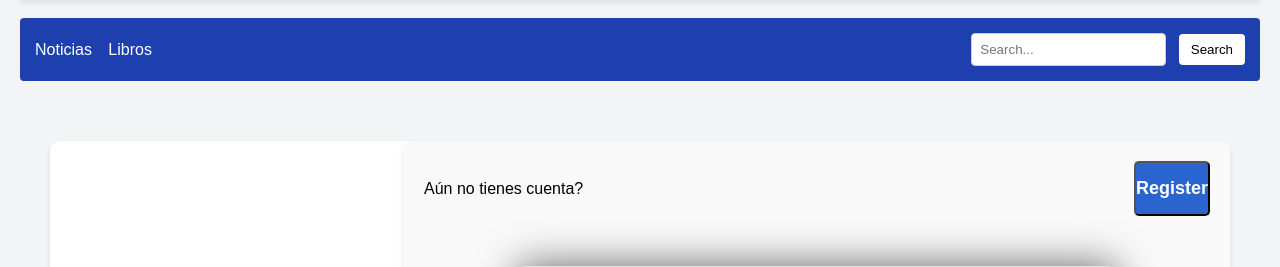
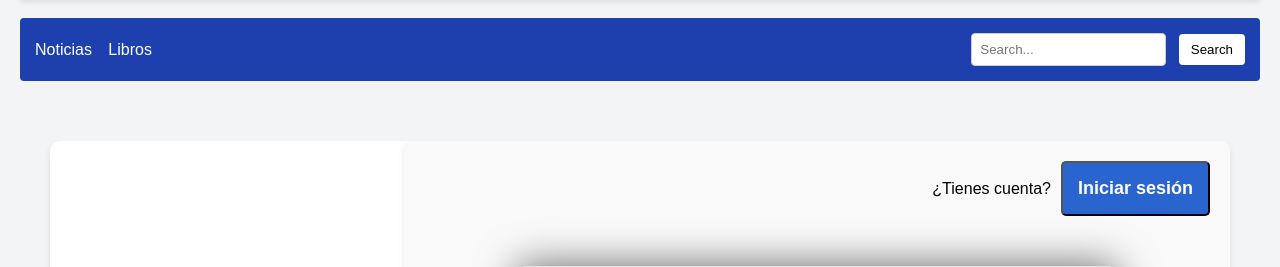
Before and after one commit to Di3go0-0/CompuGrafica, a plain HTML site: page Parcial1/register.html in a window 1280 px wide. Shown: the part 93-360 px from the top of the page. Drawn offline with Linux system fonts and the light colour scheme.

Commit message:
Update Parcial 1

```diff
--- a/Parcial1/register.html
+++ b/Parcial1/register.html
@@ -45,9 +45,9 @@
                     </div>
                     <div class="login-form">
                         <div class="form-header">
-                            <p>Aún no tienes cuenta?</p>
-                            <a href="register.html" class="button-register">
-                                <button class="btn btn-outline">Register</button>
+                            <p>¿Tienes cuenta?</p>
+                            <a href="login.html" class="button-register">
+                                <button class="btn btn-outline">Iniciar sesión</button>
                             </a>
                         </div>
                         <div class="formulario">
@@ -67,7 +67,7 @@
                                 <input type="date" placeholder="Fecha" id="Birth-date">
 
                                 <label for="username">Correo</label>
-                                <input type="text" placeholder="Email or Phone" id="username">
+                                <input type="text" placeholder="Correo electronico" id="username">
 
                                 <label for="password">Contraseña</label>
                                 <input type="password" placeholder="Password" id="password">
--- a/Parcial1/resources/css/login.css
+++ b/Parcial1/resources/css/login.css
@@ -33,7 +33,7 @@
 
 .main-content-login .form-header {
     display: flex;
-    justify-content: space-between;
+    justify-content: flex-end;
     align-items: center;
     margin-bottom: 20px;
 }
@@ -96,9 +96,13 @@
     width: 100%;
     background-color: #2964cf;
     color: #ffffff;
-    padding: 15px 0;
+    padding: 15px;
     font-size: 18px;
     font-weight: 600;
     border-radius: 5px;
     cursor: pointer;
 }
+
+.form-header p{
+    margin-right: 10px;
+}
--- a/Parcial1/resources/css/register.css
+++ b/Parcial1/resources/css/register.css
@@ -38,7 +38,7 @@
 
 .main-content-register .form-header {
     display: flex;
-    justify-content: space-between;
+    justify-content:flex-end;
     align-items: center;
     margin-bottom: 30px;
 }
@@ -95,9 +95,14 @@
     width: 100%;
     background-color: #2964cf;
     color: #ffffff;
-    padding: 15px 0;
+    padding: 15px;
     font-size: 18px;
     font-weight: 600;
     border-radius: 5px;
     cursor: pointer;
+
 }
+
+.form-header p{
+    margin-right: 10px;
+}
```
Also changed, not shown: Parcial1/login.html (+2 -2 lines).
